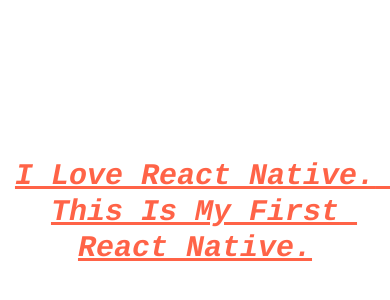
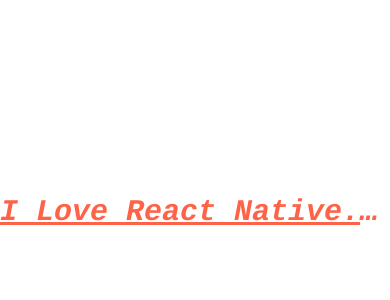
Before and after one commit to blackstone86/rn-donewithit, a React Native app: screen / in a window 390 px wide. Shown: the part 210-510 px from the top of the page. Built offline with nearby package versions, Linux system fonts and the light colour scheme.

Commit message:
feat: 🎸 [EncapsulatingStyles.tsx] add AppText component

```diff
--- a/App.tsx
+++ b/App.tsx
@@ -12,7 +12,8 @@
 // import App from './demos/Borders'
 // import App from './demos/Shadows'
 // import App from './demos/Paddings&Margins'
-import App from './demos/StylingText'
+// import App from './demos/StylingText'
+import App from './demos/EncapsulatingStyles'
 
 /**
  * notice
@@ -31,5 +32,6 @@
  * 13.Shadows 阴影
  * 14.Padding&Margins 内边距，外边距差异
  * 14.StylingText 文本样式
+ * 15.EncapsulatingStyles 封装样式到组件
  */
 export default App;
--- /dev/null
+++ b/demos/EncapsulatingStyles.tsx
@@ -0,0 +1,42 @@
+import {
+  SafeAreaView,
+  StatusBar,
+  Platform,
+  Text,
+  StyleSheet,
+} from 'react-native'
+import React, { useMemo } from 'react'
+
+// encapsulating styles with component
+const AppText = (props: any) => {
+  const styles = useMemo(()=>(StyleSheet.create({
+    text: {
+      fontFamily: Platform.OS === 'android' ? 'Roboto' : 'Courier', // android: 'Roboto' | ios: 'Courier'
+      fontStyle: 'italic',
+      fontWeight: 'bold', // bold, normal, '100' ~ '900'
+      fontSize: 30,
+      color: 'tomato',
+      textTransform: 'capitalize',
+      textDecorationLine: 'underline',
+      textAlign: 'center',
+      lineHeight: 36,
+    }
+  })), [])
+
+  return (
+    <Text {...props} style={styles.text}>{props.children}</Text>
+  );
+}
+
+export default function App() {
+  return (
+    <SafeAreaView style={{
+      flex: 1,
+      paddingTop: Platform.OS === 'android' ? StatusBar.currentHeight : 0,
+      justifyContent: 'center',
+      alignItems: 'center',
+    }}>
+      <AppText numberOfLines={1}>I love React Native. I love React Native. I love React Native.</AppText>
+    </SafeAreaView>
+  )
+}
--- a/tsconfig.json
+++ b/tsconfig.json
@@ -1,5 +1,6 @@
 {
   "extends": "expo/tsconfig.base",
+  "exclude": ["node_modules"],
   "compilerOptions": {
     "strict": true
   }
```
